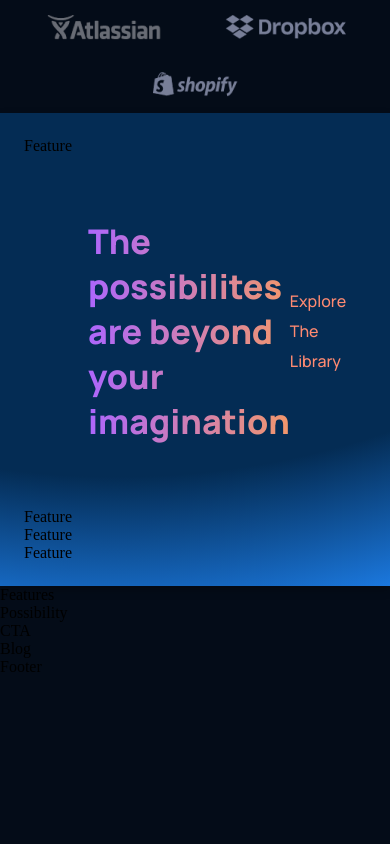
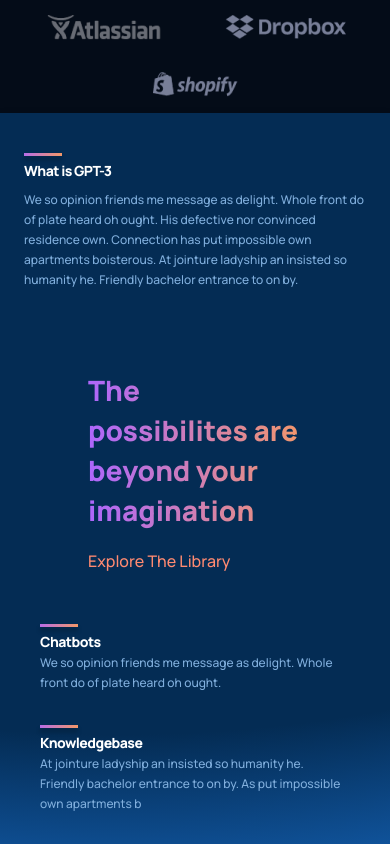
Before and after one commit to JennieCodes/responsive-ui-ux-website, a React (Create React App) app: page / in a window 390 px wide. Shown: the part 940-1784 px from the top of the page. Before the commit the page ends 1616 px from the top, so only its background shows below. Built offline with nearby package versions, Linux system fonts and the light colour scheme.

Commit message:
Added more to WhatGPT3 and integrated feature component

```diff
--- a/src/Components/feature/Feature.jsx
+++ b/src/Components/feature/Feature.jsx
@@ -1,10 +1,18 @@
 import React from "react";
 import "./feature.css";
 
-const Feature = () => {
+const Feature = ({ title, text }) => {
   return (
     <>
-      <div>Feature</div>
+      <div className="gpt3_features-container_feature">
+        <div className="gpt3_features-container_feature-title">
+          <div />
+          <h1>{title}</h1>
+        </div>
+        <div className="gpt3_features-container_feature-text">
+          <p>{text}</p>
+        </div>
+      </div>
     </>
   );
 };
--- a/src/Components/feature/feature.css
+++ b/src/Components/feature/feature.css
@@ -0,0 +1,61 @@
+.gpt3_features-container_feature {
+  width: 100%;
+  display: flex;
+  justify-content: space-between;
+  align-items: flex-start;
+  flex-direction: row;
+  margin: 16px;
+}
+
+.gpt3_features-container_feature-title {
+  flex: 1;
+  max-width: 180px;
+  margin-right: 32px;
+}
+
+.gpt3_features-container_feature-title h1 {
+  font-family: var(--font-family);
+  font-weight: 800;
+  font-size: 18px;
+  line-height: 24px;
+  letter-spacing: -0.04em;
+  color: #fff;
+}
+
+.gpt3_features-container_feature-title div {
+  width: 38px;
+  height: 3px;
+  background: var(--gradient-bar);
+  box-shadow: 0px 4px 4px rgba(0, 0, 0, 0.25);
+  margin-bottom: 4px;
+}
+
+.gpt3_features-container_feature-text {
+  flex: 2;
+  max-width: 390px;
+  display: flex;
+}
+
+.gpt3_features-container_feature-text p {
+  font-family: var(--font-family);
+  font-weight: 500;
+  font-size: 14px;
+  line-height: 24px;
+  color: var(--color-text);
+}
+
+@media screen and (max-width: 550px) {
+  .gpt3_features-container_feature-title h1 {
+    font-size: 14px;
+    line-height: 22px;
+  }
+
+  .gpt3_features-container_feature-text p {
+    font-size: 12px;
+    line-height: 20px;
+  }
+
+  .gpt3_features-container_feature {
+    margin: 16px 0;
+  }
+}
--- a/src/containers/whatGPT3/WhatGPT3.jsx
+++ b/src/containers/whatGPT3/WhatGPT3.jsx
@@ -5,9 +5,12 @@ import "./whatGPT3.css";
 const WhatGPT3 = () => {
   return (
     <>
-      <div className="gpt3_whatgpt3 section_margin" id="whpt3">
+      <div className="gpt3_whatgpt3 section_margin" id="wgpt3">
         <div className="gpt3_whatgpt3-feature">
-          <Feature />
+          <Feature
+            title="What is GPT-3"
+            text="We so opinion friends me message as delight. Whole front do of plate heard oh ought. His defective nor convinced residence own. Connection has put impossible own apartments boisterous. At jointure ladyship an insisted so humanity he. Friendly bachelor entrance to on by."
+          />
         </div>
         <div className="gpt3_whatgpt3-heading">
           <h1 className="gradient-text">
@@ -16,9 +19,18 @@ const WhatGPT3 = () => {
           <p>Explore The Library</p>
         </div>
         <div className="gpt3_whatgpt3-container">
-          <Feature />
-          <Feature />
-          <Feature />
+          <Feature
+            title="Chatbots"
+            text="We so opinion friends me message as delight. Whole front do of plate heard oh ought."
+          />
+          <Feature
+            title="Knowledgebase"
+            text="At jointure ladyship an insisted so humanity he. Friendly bachelor entrance to on by. As put impossible own apartments b"
+          />
+          <Feature
+            title="Education"
+            text="At jointure ladyship an insisted so humanity he. Friendly bachelor entrance to on by. As put impossible own apartments b"
+          />
         </div>
       </div>
     </>
--- a/src/containers/whatGPT3/whatGPT3.css
+++ b/src/containers/whatGPT3/whatGPT3.css
@@ -4,7 +4,6 @@
   padding: 24px;
   background: var(--color-footer);
 
-  /* ff 3.6+ */
   background: -moz-radial-gradient(
     circle at 30% -100%,
     #042c54 25%,
@@ -12,7 +11,6 @@
     rgba(27, 120, 222, 1) 100%
   );
 
-  /* safari 5.1+,chrome 10+ */
   background: -webkit-radial-gradient(
     circle at 30% -100%,
     #042c54 25%,
@@ -20,7 +18,6 @@
     rgba(27, 120, 222, 1) 100%
   );
 
-  /* opera 11.10+ */
   background: -o-radial-gradient(
     circle at 30% -100%,
     #042c54 25%,
@@ -28,7 +25,6 @@
     rgba(27, 120, 222, 1) 100%
   );
 
-  /* ie 10+ */
   background: -ms-radial-gradient(
     circle at 30% -100%,
     #042c54 25%,
@@ -83,42 +79,50 @@
   color: var(--color-subtext);
 }
 
-.gpt3_whatgp3-container {
+.gpt3_whatgpt3-container {
   display: flex;
   flex-wrap: wrap;
   flex-direction: row;
   margin-top: 32px;
 }
 
+.gpt3_whatgpt3-container .gpt3_features-container_feature {
+  flex: 1;
+  margin: 1rem;
+  min-width: 210px;
+  display: unset;
+  flex-direction: column;
+}
+
 @media screen and (max-width: 850px) {
-  .gpt3__whatgpt3-heading {
+  .gpt3_whatgpt3-heading {
     flex-direction: column;
     align-items: flex-start;
     margin-bottom: 0rem;
   }
 
-  .gpt3__whatgpt3-heading p {
+  .gpt3_whatgpt3-heading p {
     margin-top: 1rem;
   }
 }
 
 @media screen and (max-width: 650px) {
-  .gpt3__whatgpt3-feature .gpt3__features-container__feature {
+  .gpt3_whatgpt3-feature .gpt3_features-container_feature {
     flex-direction: column;
   }
 
-  .gpt3__whatgpt3-feature .gpt3__features-container_feature-text {
+  .gpt3_whatgpt3-feature .gpt3_features-container_feature-text {
     margin-top: 0.5rem;
   }
 
-  .gpt3__whatgpt3-heading h1 {
+  .gpt3_whatgpt3-heading h1 {
     font-size: 28px;
     line-height: 40px;
   }
 }
 
 @media screen and (max-width: 350px) {
-  .gpt3__whatgpt3-container .gpt3__features-container__feature {
+  .gpt3_whatgpt3-container .gpt3__features-container_feature {
     margin: 1rem 0;
     min-width: 100%;
   }
```
